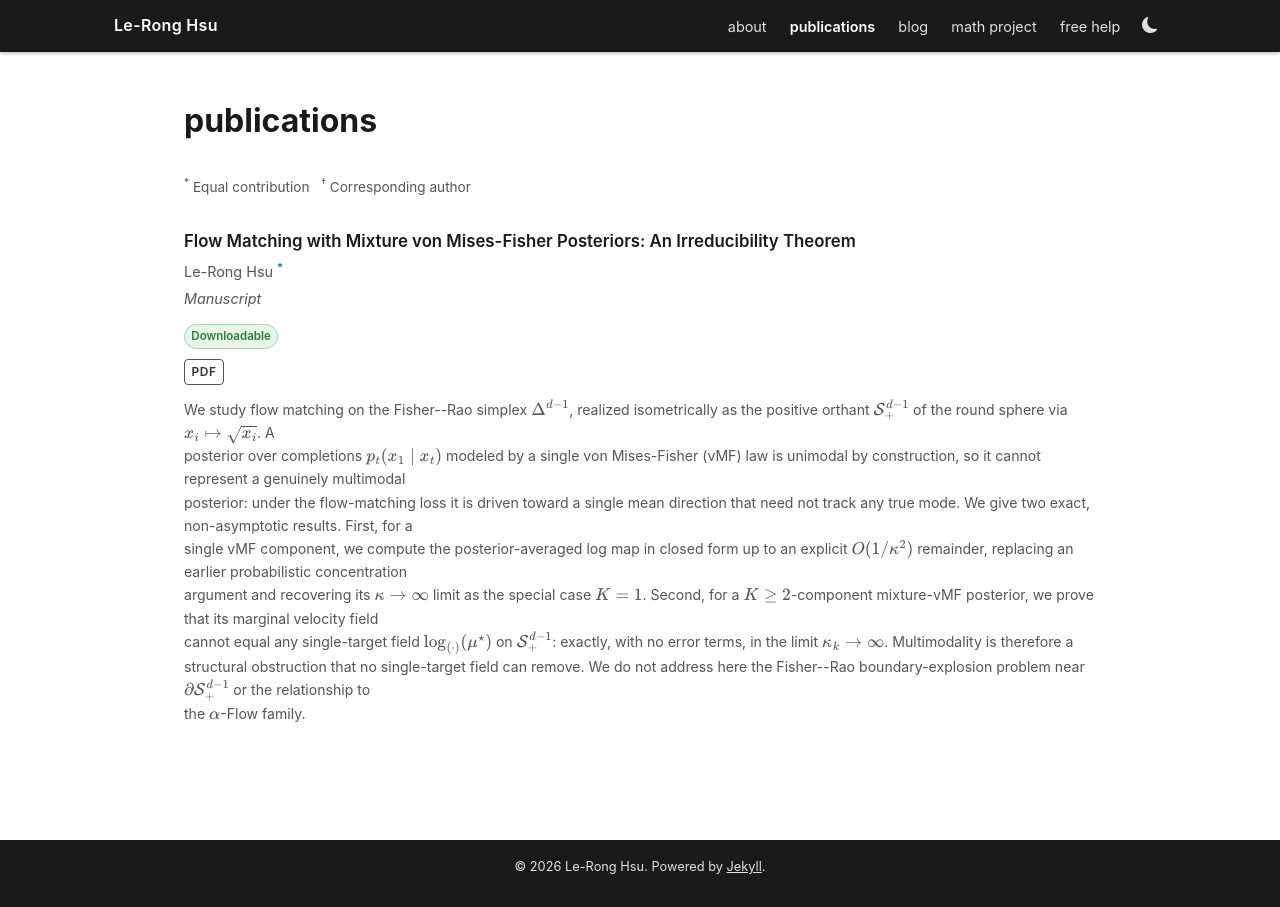
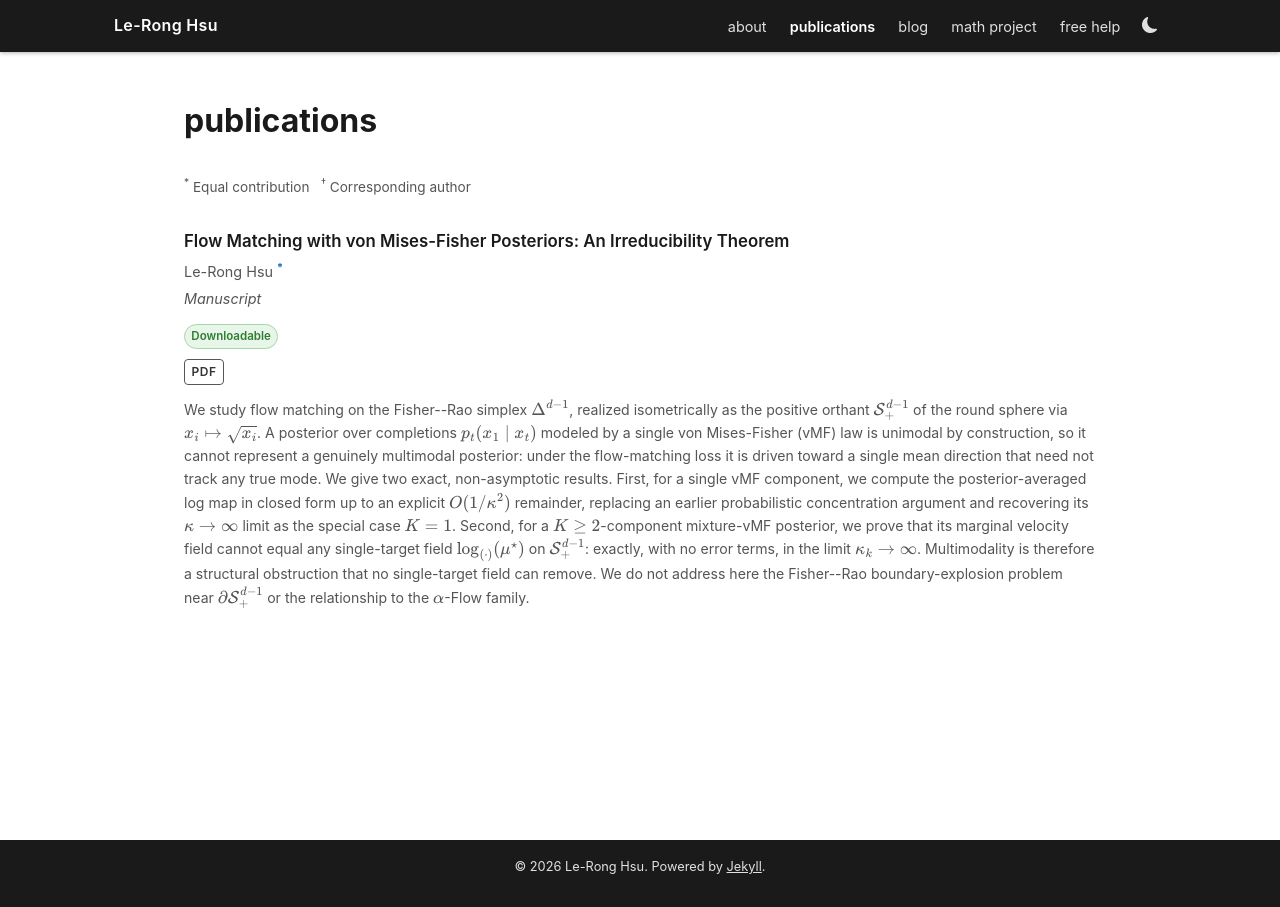
Before and after one commit to levi-hsu/levi-hsu.github.io, a Jekyll site: the page built from _pages/publications.md, in a window 1280 px wide. Built offline with Jekyll 4.4.1, drawn with Linux system fonts in a browser that asks for light colours.

Commit message:
20260725-6

```diff
--- a/_data/publications.yml
+++ b/_data/publications.yml
@@ -12,24 +12,17 @@
 #     @inproceedings{...}
 #   abstract: ""
 #   image: ""
-- title: "Flow Matching with Mixture von Mises-Fisher Posteriors: An Irreducibility Theorem"
+- title: "Flow Matching with von Mises-Fisher Posteriors: An Irreducibility Theorem"
   authors:
     - name: "Le-Rong Hsu"
       first_author: true
       url: ""
   venue: "Manuscript"
   arxiv: ""
-  pdf: "https://drive.google.com/file/d/1dtwIrxhRiPDcLLQYP-YqUcAVXtyQSnOz/view?usp=share_link"
+  pdf: "https://drive.google.com/file/d/1GdwkdBOQIkArQN41pMq9wReEbSXNzupZ/view?usp=share_link"
   code: ""
   downloadable: true
   bibtex: ""
   abstract: |
-    We study flow matching on the Fisher--Rao simplex \(\Delta^{d-1}\), realized isometrically as the positive orthant \(\mathcal{S}^{d-1}_+\) of the round sphere via \(x_i\mapsto\sqrt{x_i}\). A
-    posterior over completions \(p_t(x_1\mid x_t)\) modeled by a single von Mises-Fisher (vMF) law is unimodal by construction, so it cannot represent a genuinely multimodal
-    posterior: under the flow-matching loss it is driven toward a single mean direction that need not track any true mode. We give two exact, non-asymptotic results. First, for a
-    single vMF component, we compute the posterior-averaged log map in closed form up to an explicit \(O(1/\kappa^2)\) remainder, replacing an earlier probabilistic concentration
-    argument and recovering its \(\kappa\to\infty\) limit as the special case \(K=1\). Second, for a \(K\ge2\)-component mixture-vMF posterior, we prove that its marginal velocity field
-    cannot equal any single-target field \(\log_{(\cdot)}(\mu^\star)\) on \(\mathcal{S}^{d-1}_+\): exactly, with no error terms, in the limit \(\kappa_k\to\infty\). Multimodality is therefore a
-    structural obstruction that no single-target field can remove. We do not address here the Fisher--Rao boundary-explosion problem near \(\partial\mathcal{S}^{d-1}_+\) or the relationship to
-    the \(\alpha\)-Flow family.
+    We study flow matching on the Fisher--Rao simplex \(\Delta^{d-1}\), realized isometrically as the positive orthant \(\mathcal{S}^{d-1}_+\) of the round sphere via \(x_i\mapsto\sqrt{x_i}\). A posterior over completions \(p_t(x_1\mid x_t)\) modeled by a single von Mises-Fisher (vMF) law is unimodal by construction, so it cannot represent a genuinely multimodal posterior: under the flow-matching loss it is driven toward a single mean direction that need not track any true mode. We give two exact, non-asymptotic results. First, for a single vMF component, we compute the posterior-averaged log map in closed form up to an explicit \(O(1/\kappa^2)\) remainder, replacing an earlier probabilistic concentration argument and recovering its \(\kappa\to\infty\) limit as the special case \(K=1\). Second, for a \(K\ge2\)-component mixture-vMF posterior, we prove that its marginal velocity field cannot equal any single-target field \(\log_{(\cdot)}(\mu^\star)\) on \(\mathcal{S}^{d-1}_+\): exactly, with no error terms, in the limit \(\kappa_k\to\infty\). Multimodality is therefore a structural obstruction that no single-target field can remove. We do not address here the Fisher--Rao boundary-explosion problem near \(\partial\mathcal{S}^{d-1}_+\) or the relationship to the \(\alpha\)-Flow family.
   image: ""
```
